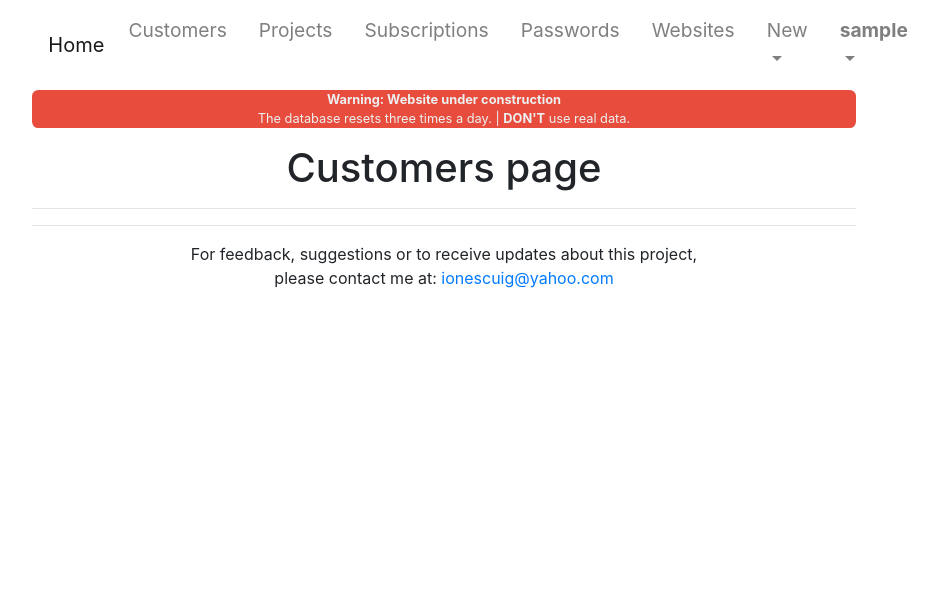
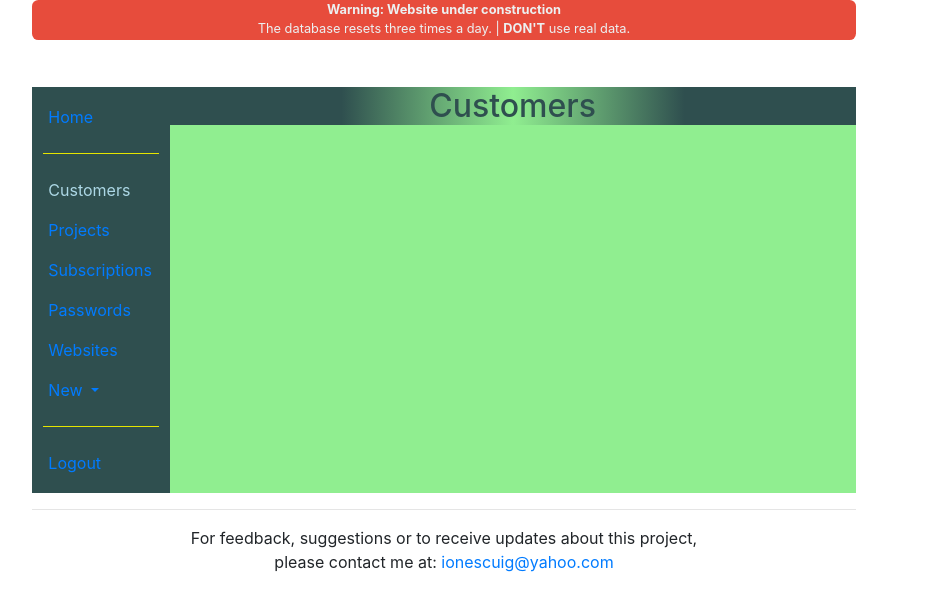
Before and after one commit to ionescuig/freelance-manager, a Django app: page /customers/ in a window 1280 px wide. Shown: the top 611 px of the page, without its empty margins (196-1134 px from the left). Run offline with Django 3.2, Linux system fonts and the light colour scheme; the visitor is signed in with stand-in values (Sample User, id 1); data that the repository does not hold is empty; parts of the project's set-up code (start-up, migrations or seed data) failed here and were passed over; some libraries are stand-ins or nearby versions.

Commit message:
First steps in front end

```diff
--- /dev/null
+++ b/src/static/css/base.css
@@ -0,0 +1,23 @@
+.container-danger-top {
+    height: 40px;
+    margin-bottom: 2px;
+}
+
+.container-body-top {
+    height: 40px;
+    margin-bottom: 5px;
+}
+
+.container-body {
+    background-color: lightgreen;
+}
+
+.title {
+    background-image: linear-gradient(to right, darkslategrey, darkslategrey, lightgreen, darkslategrey, darkslategrey);
+    color: darkslategrey;
+}
+
+.content {
+    padding: 1em;
+    background-color: lightgreen;
+}
--- a/src/static/css/danger-top.css
+++ b/src/static/css/danger-top.css
@@ -1,8 +1,9 @@
 .danger-top {
-    /*margin-top: -0.8rem;*/
+    color: #ecf0f1;
+    font-size: 0.8rem;
+
     background-color: #e74c3c;
     border-radius: 0.5em;
-
-    color: #ecf0f1;
-    font-size: 0.8rem;
+    overflow: hidden;
+    max-height: 100%;
 }
--- a/src/static/css/nav.css
+++ b/src/static/css/nav.css
@@ -1,7 +1,19 @@
-nav a {
-    font-size: 1.2em;
+.nav {
+    background-color: darkslategrey;
+    padding-top: 10px;
+    padding-bottom: 10px;
+    height: 100%;
 }
 
-.navbar li{
-    padding-right: 1em;
-   }
+.nav .active {
+    color: lightblue;
+}
+
+.nav a {
+    font-size: 1em;
+}
+
+.nav hr {
+    background-color: yellow;
+    padding-left: 85%;
+}
--- a/src/templates/base.html
+++ b/src/templates/base.html
@@ -15,6 +15,7 @@
           crossorigin="anonymous">
 
     <!-- Custom CSS -->
+    <link rel="stylesheet" href="{% static 'css/base.css' %}">
     <link rel="stylesheet" href="{% static 'css/nav.css' %}">
     <link rel="stylesheet" href="{% static 'css/danger-top.css' %}">
 
@@ -31,15 +32,40 @@
     <div class="container-fluid h-100">
         <div class="row">
             <div class="col-md-8 mx-auto">
-                {% include 'snippets/nav.html' %}
-                {% include 'snippets/danger-top.html' %}
-                {% block body-top %}{% endblock %}
+                <div class="container-danger-top">
+                    {% include 'snippets/danger-top.html' %}
+                </div>
 
-                {% block body %}
-                    <h1>Freelance Manager</h1>
-                {% endblock body %}
+                <div class="container-body-top">
+                    {% block body-top %}{% endblock %}
+                </div>
 
-                {% include 'snippets/message-bottom.html' %}
+                <div class="container-body">
+                    <div class="row no-gutters">
+                        <div class="col-md-2 container-nav">
+                            {% include 'snippets/nav.html' %}
+                        </div>
+
+                        <div class="col-md-10">
+                            <h2 class="text-center title">
+                                {% block content-title %}
+                                    <h2>Freelance Manager</h2>
+                                {% endblock content-title %}
+                            </h2>
+
+                            <div class="content">
+                                {% block body %}
+                                    <h3>Freelance Manager</h3>
+                                {% endblock body %}
+                            </div>
+                        </div>
+
+                    </div>
+                </div>
+
+                <div class="container-body-bottom">
+                    {% include 'snippets/message-bottom.html' %}
+                </div>
             </div>
         </div>
     </div>
--- a/src/templates/customers/detail.html
+++ b/src/templates/customers/detail.html
@@ -4,6 +4,10 @@
 {% block title %}
     FM | Customer details
 {% endblock title %}
+
+{% block content-title %}
+    {{ customer }}
+{% endblock %}
 
 {% block body %}
     <div class="text-center">
--- a/src/templates/customers/list.html
+++ b/src/templates/customers/list.html
@@ -5,14 +5,11 @@
     FM | Customers
 {% endblock title %}
 
+{% block content-title %}
+    Customers
+{% endblock %}
+
 {% block body %}
-    <div class="text-center">
-        <div>
-            <h1>Customers page</h1>
-            <hr>
-        </div>
-    </div>
-
     <div>
     {% for customer in object_list %}
         <p>
--- a/src/templates/snippets/nav.html
+++ b/src/templates/snippets/nav.html
@@ -1,32 +1,15 @@
 {% if user.is_authenticated %}
-<nav class="navbar navbar-expand-lg navbar-light">
+<nav class="nav flex-column">
 
-    <!-- Brand and burger toggle -->
-    <a class="navbar-brand" href="{% url 'home' %}">Home</a>
-    <button class="navbar-toggler p-0 border-0" type="button" data-toggle="collapse" data-target="#navbarSupportedContent" aria-controls="navbarSupportedContent" aria-expanded="false" aria-label="Toggle navigation">
-        <span class="navbar-toggler-icon"></span>
-    </button>
+    <a class="nav-link" href="{% url 'home' %}">Home</a>
 
-    <!-- Main menu -->
-    <div class="collapse navbar-collapse" id="navbarSupportedContent">
-        <ul class="navbar-nav mr-auto">
-            <li class="nav-item">
-                <a class="nav-link" href="{% url 'customers:list' %}">Customers</a>
-            </li>
-            <li class="nav-item">
+    <hr>
+    <a class="nav-link active" href="{% url 'customers:list' %}">Customers</a>
     <a class="nav-link" href="{% url 'projects:list' %}">Projects</a>
-            </li>
-            <li class="nav-item">
     <a class="nav-link" href="{% url 'subscriptions:list' %}">Subscriptions</a>
-            </li>
-            <li class="nav-item">
     <a class="nav-link" href="{% url 'passwords:list' %}">Passwords</a>
-            </li>
-            <li class="nav-item">
     <a class="nav-link" href="{% url 'websites:list' %}">Websites</a>
-            </li>
 
-            <li class="nav-item dropdown">
     <a class="nav-link dropdown-toggle" href="#" id="navbarDropdownMenuLink"
        data-toggle="dropdown" aria-haspopup="true" aria-expanded="false">
         New
@@ -38,23 +21,8 @@
         <a class="dropdown-item" href="{% url 'passwords:create' %}">New Password</a>
         <a class="dropdown-item" href="{% url 'websites:create' %}">New Website</a>
     </div>
-            </li>
-        </ul>
 
-        <!-- Right side -->
-        <div class="form-inline my-2 my-lg-0">
-            <ul class="navbar-nav">
-                <li class="nav-item dropdown">
-                    <a class="nav-link dropdown-toggle" href="#" id="navbarDropdownMenuLink"
-                       data-toggle="dropdown" aria-haspopup="true" aria-expanded="false">
-                        <strong>{{ request.user.username }}</strong>
-                    </a>
-                    <div class="dropdown-menu dropdown-menu-right" aria-labelledby="navbarDropdownMenuLink">
-                        <a class="dropdown-item" href="{% url 'logout' %}">Logout</a>
-                    </div>
-                </li>
-            </ul>
-        </div>
-    </div>
+    <hr>
+    <a class="nav-link" href="{% url 'logout' %}">Logout</a>
 </nav>
 {% endif %}
```
Also changed, not shown: src/static/css/warning-top.css (+5 -4 lines), src/templates/customers/create.html (+4 -5 lines), src/templates/home.html (+4 -7 lines). Lines whose indentation alone changed are shown as unchanged.
